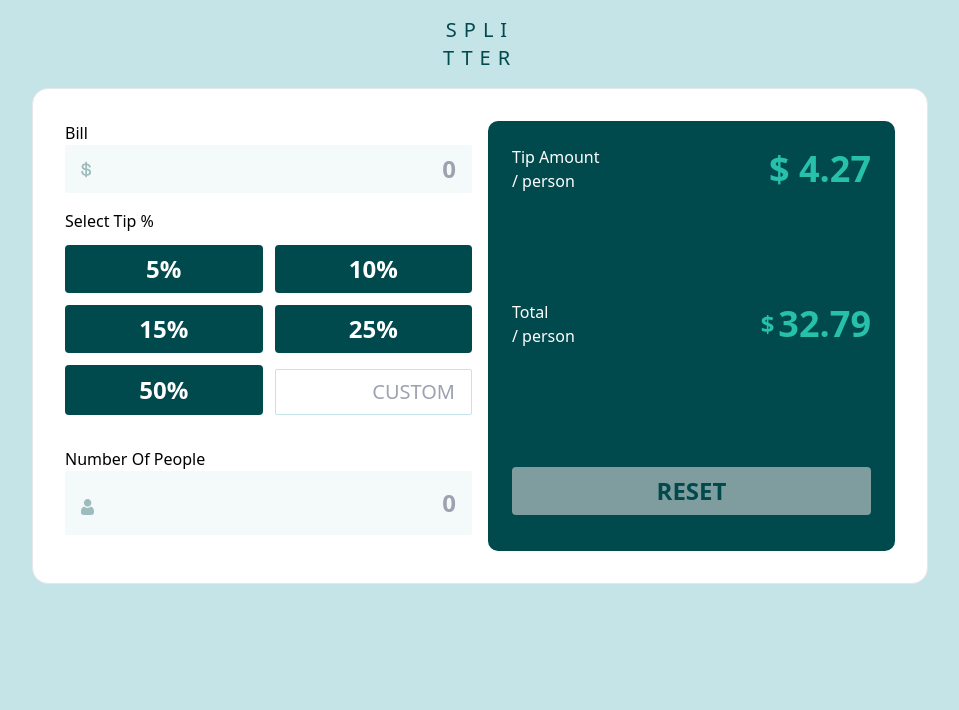
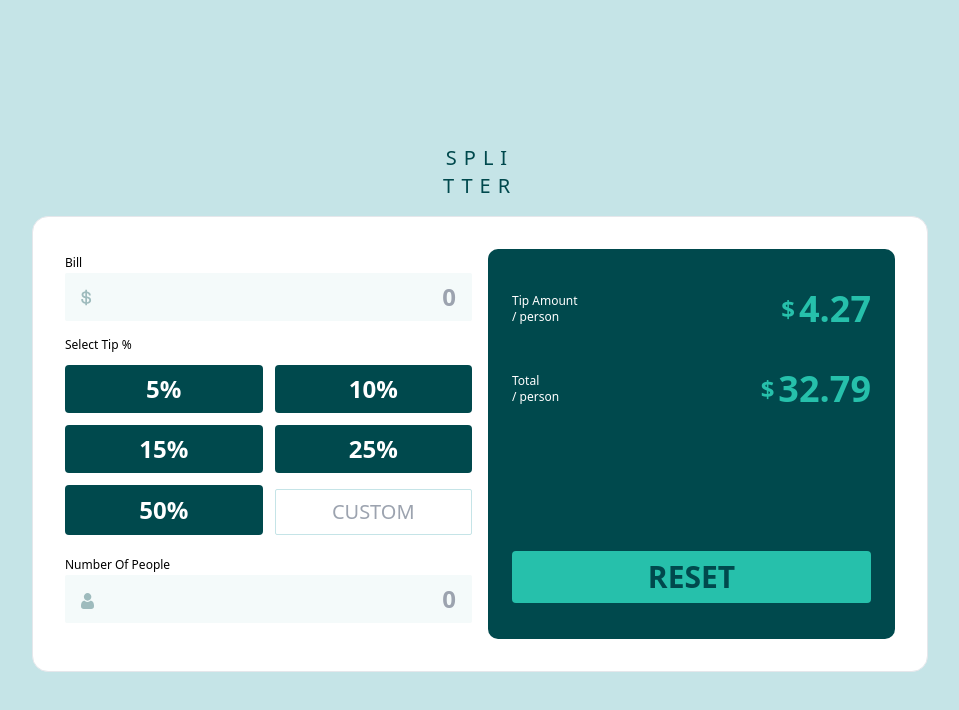
Before and after one commit to mbtenkorang/tip-calculator-app, a React (Vite) app: page / in a window 1280 px wide. Shown: the top 710 px of the page, without its empty margins (160-1119 px from the left). Built offline with nearby package versions, Linux system fonts and the light colour scheme; the HTML template or start-up script is replaced by a standard one.

Commit message:
update styling

```diff
--- a/index.html
+++ b/index.html
@@ -1,5 +1,5 @@
 <!DOCTYPE html>
-<html lang="en">
+<html lang="en" class="bg-secondary-lightgraycyan h-screen min-w-[300px] antialiased grid place-content-center">
 
 <head>
   <meta charset="UTF-8" />
@@ -8,8 +8,8 @@
   <title>Splitter App</title>
 </head>
 
-<body class="bg-secondary-lightgraycyan">
-  <div id="root" class="h-screen w-full flex flex-col items-center"></div>
+<body>
+  <div id="root" class="flex flex-col items-center"></div>
   <script type="module" src="/src/main.jsx"></script>
 </body>
 
--- a/src/App.jsx
+++ b/src/App.jsx
@@ -19,29 +19,31 @@ function App() {
     setValues({ ...values, [name]: event.target.value });
   };
 
-  // console.log(values);
+  console.log(values);
 
   return (
     <Fragment>
       <Header />
-      <div className="border rounded-t-2xl bg-white p-8 lg:grid gap-4 grid-cols-2 rounded-2xl max-w-4xl">
+      <div className="border rounded-t-2xl bg-white p-8 lg:grid lg:gap-4 lg:grid-cols-2 lg:rounded-2xl lg:max-w-4xl">
         <div>
+          {/* Bill amount component */}
           <Bill
             bill={values.bill}
             input_bill={handleChange('bill')}
           />
-
+          {/* Tip percent component */}
           <TipButtons
             tip={values.tip}
             tip_list={tip_list}
             set_tip_value={handleChange('tip')}
           />
+          {/* Number of people component */}
           <NumberOfPeople
             numberOfPeople={values.numberOfPersons}
             input_no_of_people={handleChange('numberOfPersons')}
           />
         </div>
-
+        {/* Total component */}
         <Total />
       </div>
     </Fragment>
--- a/src/components/Bill.jsx
+++ b/src/components/Bill.jsx
@@ -1,11 +1,13 @@
+import { useState } from 'react';
 import dollarLogo from '../assets/images/icon-dollar.svg';
 
 export default function Bill({ bill, input_bill }) {
+  const [isActive, setIsactive] = useState(false);
   return (
     <section className="pb-4">
       <label
         htmlFor="bill"
-        className="label"
+        className="text-xs"
       >
         Bill
       </label>
@@ -21,6 +23,8 @@ export default function Bill({ bill, input_bill }) {
           type="float"
           value={bill}
           onChange={input_bill}
+          contentEditable={isActive}
+          onClick={() => setIsactive((isActive) => !isActive)}
           placeholder={0}
           className="relative text-2xl flex items-end bg-secondary-verylightgraycyan rounded-sm text-secondary-verydarkcyan font-bold text-right px-4 py-2 w-full"
         />
--- a/src/components/NumberOfPeople.jsx
+++ b/src/components/NumberOfPeople.jsx
@@ -3,9 +3,14 @@ import personIcon from '../assets/images/icon-person.svg';
 function NumberOfPeople({ numberOfPeople, input_no_of_people }) {
   return (
     <section className="mb-4">
-      <label htmlFor="number_of_people">Number Of People</label>
+      <label
+        htmlFor="number_of_people"
+        className="text-xs"
+      >
+        Number Of People
+      </label>
       <div className="flex items-center">
-        <span className="absolute z-[3] flex items-center pl-4 pt-2">
+        <span className="absolute z-[3] flex items-center pl-4 pt-1">
           <img
             src={personIcon}
             alt=""
@@ -17,7 +22,7 @@ function NumberOfPeople({ numberOfPeople, input_no_of_people }) {
           value={numberOfPeople}
           onChange={input_no_of_people}
           placeholder={0}
-          className="relative bg-secondary-verylightgraycyan rounded-sm w-full text-2xl text-secondary-verydarkcyan font-bold text-right p-4"
+          className="relative bg-secondary-verylightgraycyan rounded-sm w-full text-2xl text-secondary-verydarkcyan font-bold text-right px-4 py-2 hover:cursor-pointer"
         />
       </div>
     </section>
--- a/src/components/TipButton.jsx
+++ b/src/components/TipButton.jsx
@@ -3,7 +3,7 @@ export function Button({ value, handleClick }) {
     <button
       value={value}
       onClick={handleClick}
-      className="text-white text-2xl font-bold py-2 px-4 bg-secondary-verydarkcyan rounded"
+      className="text-white text-2xl font-bold py-2 bg-secondary-verydarkcyan rounded"
     >
       {value + '%'}
     </button>
@@ -25,13 +25,13 @@ export function TipButtons(props) {
   });
 
   return (
-    <section className="grid gap-3 grid-cols-2 pb-4 mb-4">
-      <h3 className="col-span-2">Select Tip %</h3>
+    <section className="grid gap-3 grid-cols-2 pb-4 mb-4 lg:mb-2 lg:pb-2">
+      <h3 className="col-span-2 text-xs">Select Tip %</h3>
       {tip_buttons}
       <input
-        className="border border-secondary-lightgraycyan rounded-sm px-4 py-2 text-xl mt-1 text-right uppercase"
+        className="border border-secondary-lightgraycyan px-4 py-2 rounded-sm text-xl mt-1 text-center uppercase"
         type={'text'}
-        placeholder="Custom"
+        placeholder={'Custom'}
         onChange={set_tip_value}
         defaultValue={tip}
       />
--- a/src/components/Total.jsx
+++ b/src/components/Total.jsx
@@ -1,5 +1,3 @@
-import dollarLogo from '../assets/images/icon-dollar.svg';
-
 function Total() {
   // const details = {
   //   bill: 142.55,
@@ -16,17 +14,20 @@ function Total() {
 
   return (
     <section className="flex flex-col bg-secondary-verydarkcyan p-6 text-primary rounded-[10px] lg:justify-between">
+      <div className="lg:flex lg:flex-col lg:flex-1 lg:gap-y-8 lg:mt-4">
         <div className="flex justify-between items-center mb-2">
-        <p className="text-white flex flex-col">
+          <p className="text-white flex flex-col text-xs">
             <span>Tip Amount</span>
             <span>/ person</span>
           </p>
 
-        <p className="text-4xl font-bold">$ 4.27</p>
+          <p className="text-4xl font-bold flex items-center">
+            <span className="text-2xl mr-1">$</span> 4.27
+          </p>
         </div>
 
         <div className="flex justify-between items-center mb-2">
-        <p className="text-white flex flex-col">
+          <p className="text-white flex flex-col text-xs">
             <span>Total</span>
             <span>/ person</span>
           </p>
@@ -36,9 +37,9 @@ function Total() {
             32.79
           </p>
         </div>
-
+      </div>
       <div className="flex justify-center my-2">
-        <button className="text-secondary-verydarkcyan text-2xl font-bold py-2 px-4 bg-secondary-graycyan rounded uppercase w-full my-1">
+        <button className="bg-primary font-bold my-1 py-2 px-4 rounded text-2xl text-secondary-verydarkcyan uppercase w-full lg:text-3xl lg:py-2">
           Reset
         </button>
       </div>
```
Lines whose indentation alone changed are shown as unchanged.
